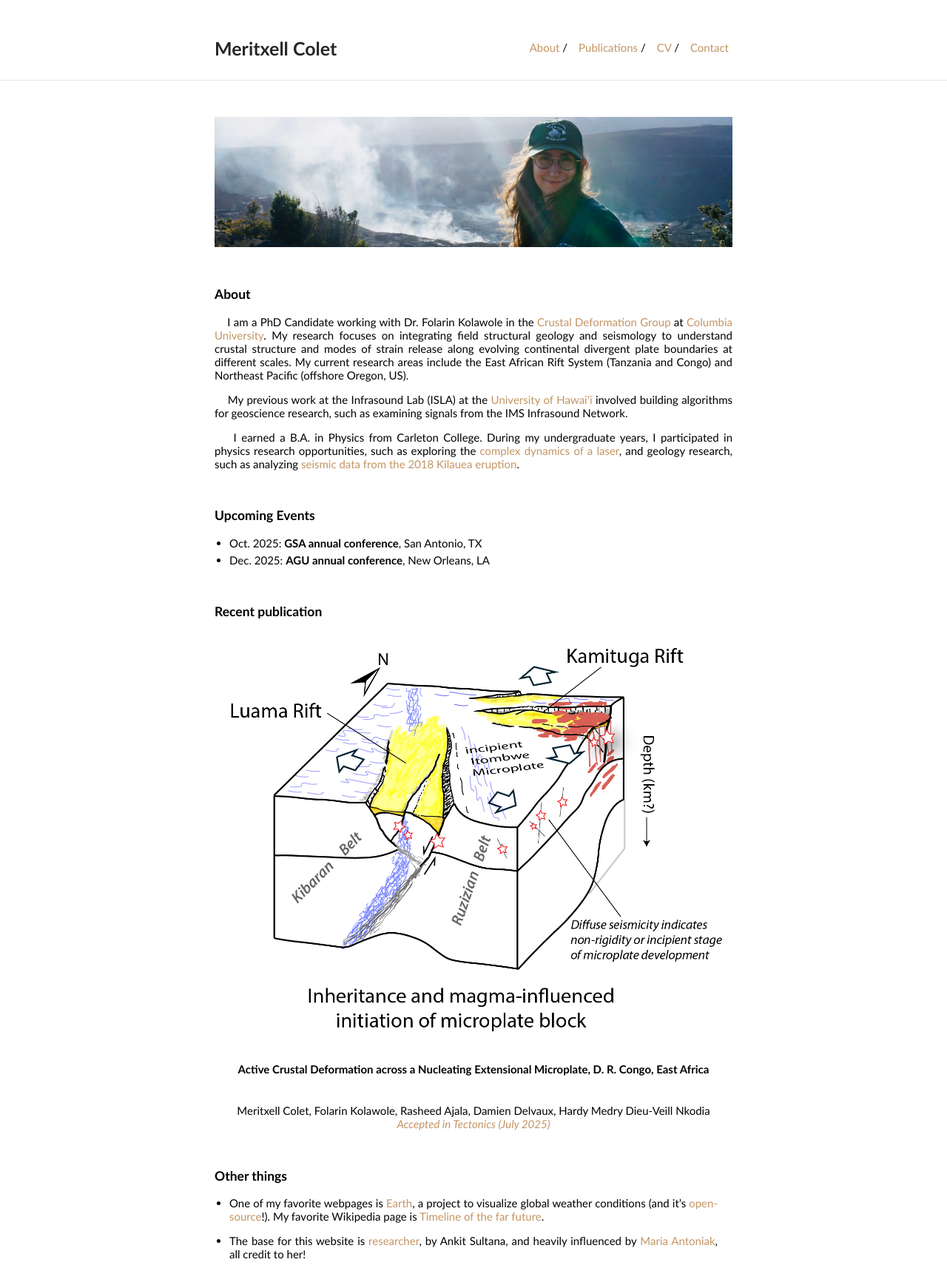
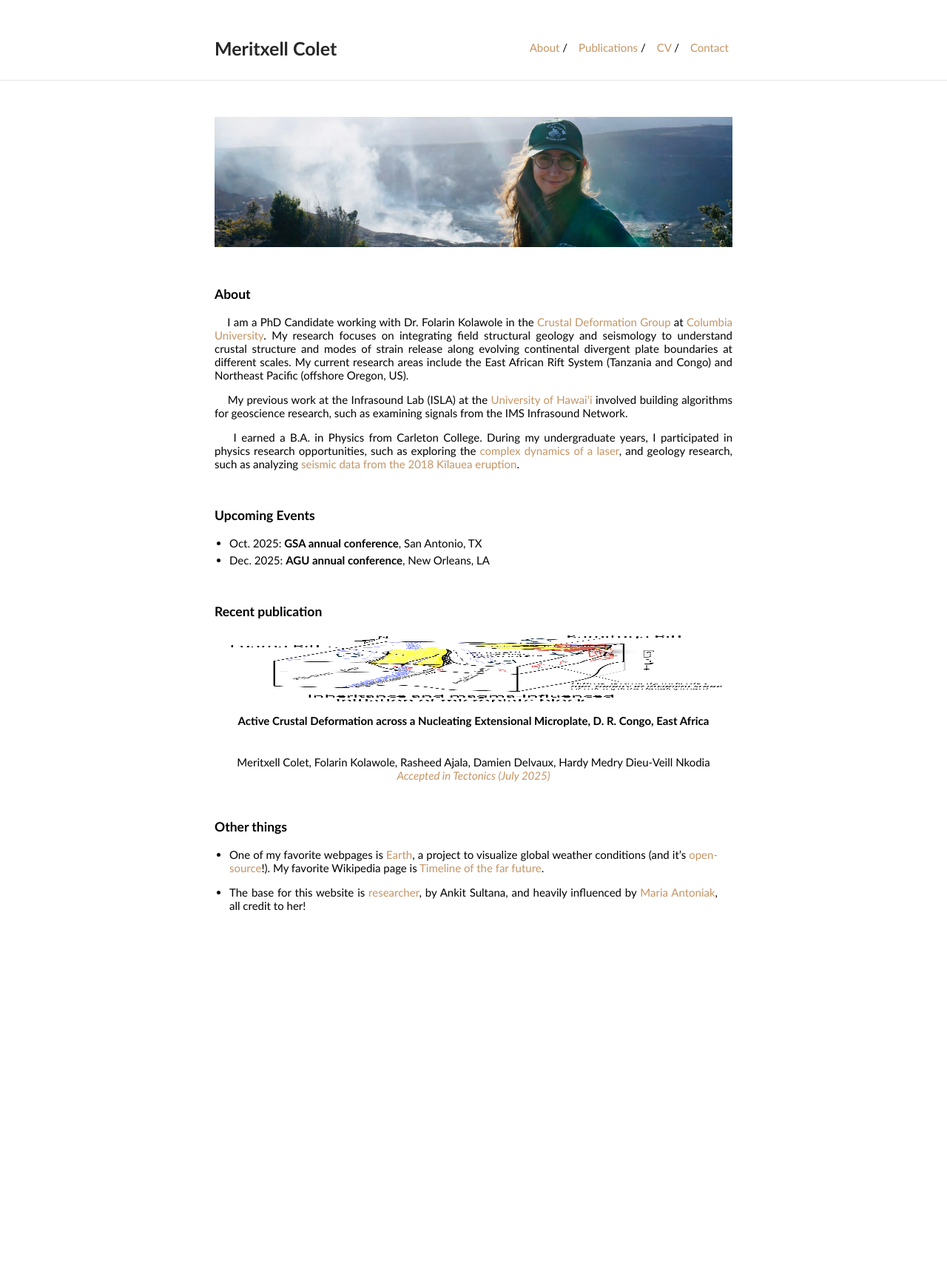
Before and after one commit to MeritxellC/MeritxellC.github.io, a Jekyll site: the page built from index.md, in a window 1280 px wide. Shown: the whole page at 74% size. Built offline with Jekyll 4.4.1, drawn with Linux system fonts in a browser that asks for light colours; after the commit the page ends 1266 px from its top, so only the background shows below that.

Commit message:
fix size img

```diff
--- a/index.md
+++ b/index.md
@@ -35,7 +35,7 @@ and geology research, such as analyzing [seismic data from the 2018 Kīlauea eru
 
 <h3>Recent publication</h3>
 
-<img src="./img/Luama_Kamituga_Figure11_cut.jpg" alt="Itombwe Microplate Nucleation" width="25%" style="float: left; margin: 0 20px 10px 0">
+<img src="./img/Luama_Kamituga_Figure11_cut.jpg" alt="Itombwe Microplate Nucleation" width="auto" height="100" style="float: left; margin: 0 20px 10px 0">
 
 <div align="center">
 <h4> <b> Active Crustal Deformation across a Nucleating Extensional Microplate, D. R. Congo, East Africa </b> </h4>
```
